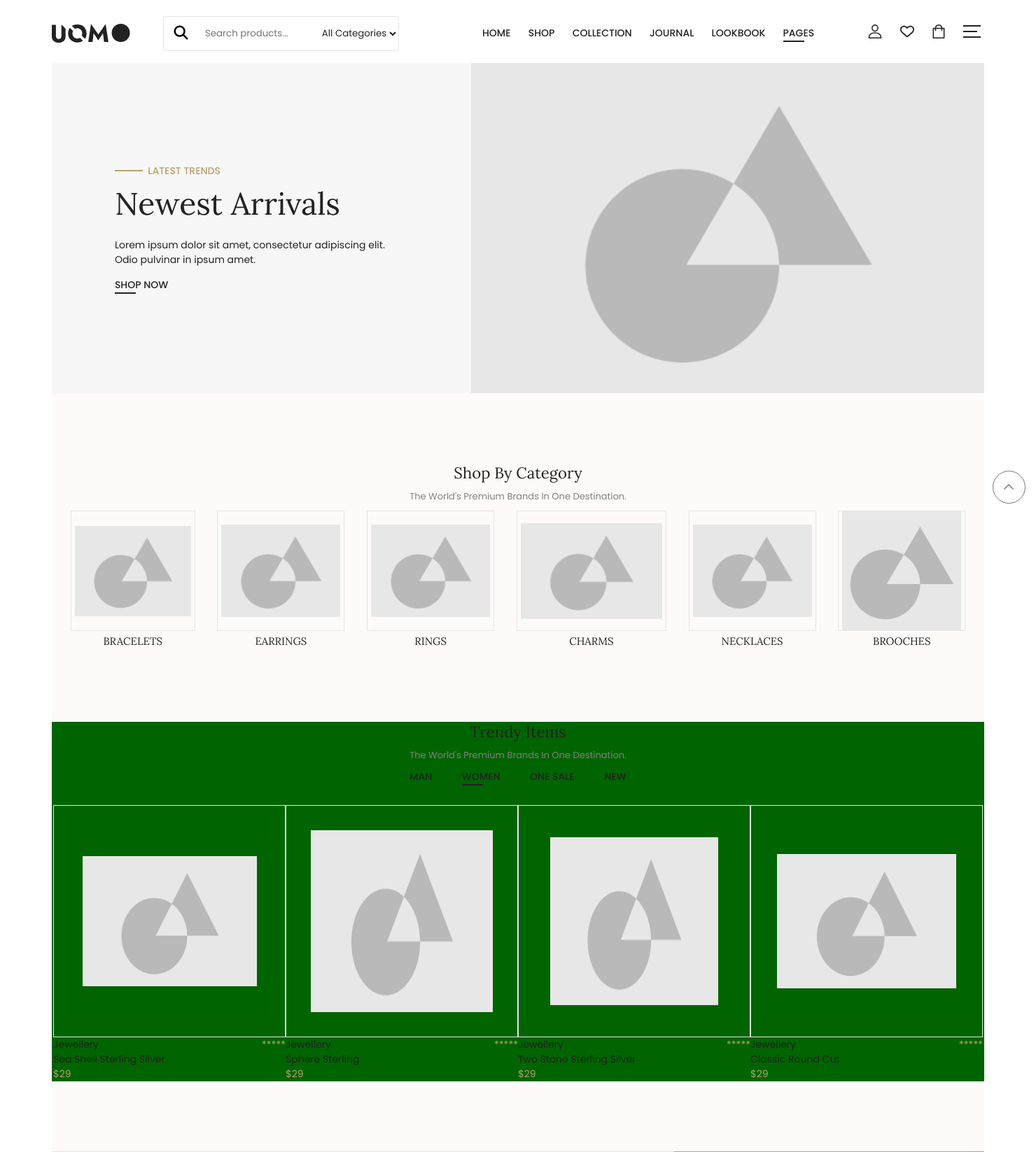
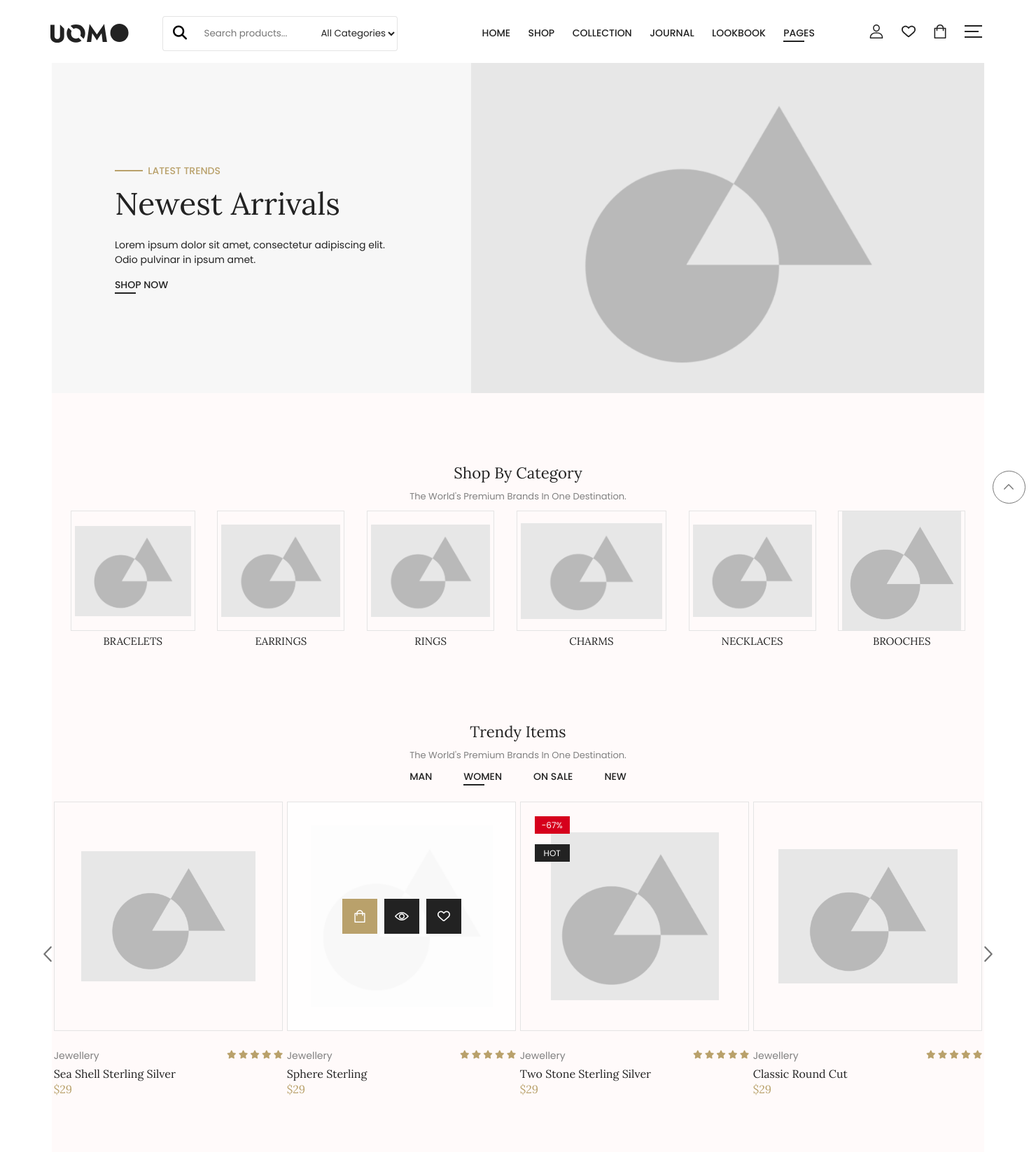
Before and after one commit to tijndk/codecrashers-testing, a PHP site: page / in a window 1480 px wide. Shown: the top 1647 px of the page at 70% size. Run offline with PHP 8.4, Linux system fonts and the light colour scheme; some libraries are stand-ins or nearby versions.

Commit message:
trendy items

```diff
--- a/CSS/Eindopdracht/css/general.css
+++ b/CSS/Eindopdracht/css/general.css
@@ -9,6 +9,7 @@
     --background-color-one: #ffffff;
     --color-one: #222222;
     --color-two: #B9A16B;
+    --color-three: #808080;
 }
 
 /* font voor de hele pagina */
@@ -95,14 +110,20 @@ nav.menu > ul a:hover::after {
 
 /* Het gedeelte van de header */
 div#container > header {
+    width: 96vw;
     height: 90px;
-    background-color: var(--background-color-one);
+
+    place-self: center;
     position: sticky;
     top: 0;
     left: 0;
     z-index: 1000;
+
+    background-color: var(--background-color-one);
 }
 div#container > header > div {
+    width: 94%;
+    margin: 0 auto;
     display: flex;
     flex-direction: row;
     justify-content: space-between;
@@ -305,62 +330,178 @@ article#category figcaption {
 /* -EINDE van Shop By Category gedeelte- */
 
 
-/* Het "Trendy Item" gedeelte */
-article#trendy {
+/* Het "Trendy Item" gedeelte en het "Best Selling" gedeelte omdat ze 90% hetzelfde zijn */
+article#trendy,
+article#best-selling {
     display: flex;
     flex-direction: column;
     align-items: center;
 }
 
-article#trendy > header {
+article#trendy > header,
+article#best-selling > header {
     text-align: center;
+}
+
+article#best-selling > header > p {
+    margin-bottom: 25px;
 }
 
 article#trendy > header > ul {
     display: flex;
     flex-direction: row;
     justify-content: space-between;
-    margin-bottom: 30px;
+    margin-bottom: 25px;
     font-weight: 500;
 }
-article#trendy > header > ul a:hover::after {
-    content: '';
-    height: 2px;
-    width: 30px;
 
-    display: block;
-    position: absolute;
-    background-color: var(--color-one);
+
+article#trendy > section,
+article#best-selling > section {
+    width: 100%;
+    display: flex;
+    flex-direction: row;
+    justify-content: space-around;
+
+    position: relative;
 }
 
-article#trendy > section {
+article#trendy > section > div,
+article#best-selling > section > div {
+    width: 93vw;
+
     display: flex;
-    flex-direction: row;
+    justify-content: space-between;
+    position: absolute;
+    top: calc(50% - 6px);
 }
-article#trendy > section a {
+article#trendy > section > div > a,
+article#best-selling > section > div > a {
+ padding: 5px;
+}
+
+article#trendy img[alt="previous"],
+article#best-selling img[alt="previous"] {
+    rotate: -90deg;
+}
+article#trendy img[alt="next"],
+article#best-selling img[alt="next"] {
+    rotate: 90deg;
+}
+
+article#trendy > section a,
+article#best-selling > section a {
     text-transform: capitalize;
 }
 
-/* kleine randje om de afbeeldingen in "Trendy Items" */
-article#trendy figure div.trendy.img-border {
-    width: 330px;       /* VERANDER DIT + VERANDER DE GROOTTE PER DIV */
-    height: 330px;
+/* kleine randje om de afbeeldingen in "Trendy Items" en "Best Selling" */
+article#trendy figure div.trendy.img-border,
+article#best-selling figure div.best-selling.img-border {
+    width: 22vw;
+    min-width: 260px;
+    max-width: 330px;
+    aspect-ratio: 1 / 1;
+
+    display: flex;
+    justify-content: center;
+    align-items: center;
+    position: relative;
+
+    border: 1px solid #E4E4E4;
+}
+
+
+#trendy img,
+#best-selling img {
+    object-fit: cover;
+}
+
+#trendy figcaption,
+#best-selling figcaption {
+    margin-top: 25px;
+}
+
+#trendy figcaption > div,
+#best-selling figcaption > div {
+    display: flex;
+    flex-direction: row;
+    justify-content: space-between;
+    margin-bottom: 5px;
+}
+
+#trendy figcaption > a, #trendy figcaption > p,
+#best-selling figcaption > a, #best-selling figcaption > p {    /* Font voor de prijs en de naam */
+    font-family: "Lora", serif;
+    font-size: 16px;
+}
+
+#trendy figcaption > div > a,
+#best-selling figcaption > div > a {    /* De kleur van de categorie */
+    color: var(--color-three);
+}
+#trendy figcaption p,
+#best-selling figcaption p {    /* Kleur van de prijs en de sterretjes/rating */
+    color: var(--color-two);
+}
+
+#trendy figcaption > div > p,
+#best-selling figcaption > div > p {
+    font-size: 12px;
+}
+
+/* De soort overlays in "Trendy Items" en "Best Selling" in de tweede en derde afbeelingen; met het mandje, oog, en hartje, en met de -67% en HOT */
+div#item-overlay {
+    width: 100%;
+    height: 100%;
+
+    display: flex;
+    flex-direction: row;
+    justify-content: center;
+    align-items: center;
+    column-gap: 10px;
+
+    position: absolute;
+    top: 0;
+    left: 0;
+
+    background-color: rgba(255, 255, 255, 0.9);
+}
+div#item-overlay div {
+    width: 50px;
+    height: 50px;
 
     display: flex;
     justify-content: center;
     align-items: center;
 
-    border: 1px solid #E4E4E4;
+    background-color: var(--color-one);
+}
+div#item-overlay a:first-child div {
+    background-color: var(--color-two);
 }
 
-#trendy figcaption > div {
-    display: flex;
-    flex-direction: row;
-    justify-content: space-between;
+
+div#sale {
+    position: absolute;
+    top: 20px;
+    left: 20px;
 }
-#trendy figcaption p {
-    color: var(--color-two);
+div#sale > p {
+    font-size: 12px;
+    text-align: center;
+    line-height: 25px;
+    color: white;
+    width: 50px;
+    height: 25px;
+
+    background-color: #D6001C;
 }
+div#sale > p:last-child {
+    margin-top: 15px;
+    background-color: var(--color-one);
+}
+/* EINDE van Trendy en Best Selling */
+
 
 /* het gedeelte met "for her", "for him", en promotie */
 div#banner {
--- a/CSS/Eindopdracht/index.html
+++ b/CSS/Eindopdracht/index.html
@@ -44,10 +44,10 @@
                         </ul>
                     </nav>
                     <div class="icons">
-                        <a href="#"><img src="images/002-user.svg" alt="search"></a>
-                        <a href="#"><img src="images/004-heart_black.svg" alt="profile"></a>
-                        <a href="#"><img src="images/003-shopping_bag_black.svg" alt="heart"></a>
-                        <a href="#"><img src="images/005-nav_icon.svg" alt="shopping-cart"></a>
+                        <a href="#"><img src="images/002-user.svg" alt="profile"></a>
+                        <a href="#"><img src="images/004-heart_black.svg" alt="heart"></a>
+                        <a href="#"><img src="images/003-shopping_bag_black.svg" alt="shopping-cart"></a>
+                        <a href="#"><img src="images/005-nav_icon.svg" alt="menu"></a>
                     </div>
                 </div>
             </header>
@@ -119,18 +119,26 @@
                             </figure>
                         </section>
                     </article>
-                    <article id="trendy" style="background-color: darkgreen;">
+                    <article id="trendy">
                         <header>
                             <h2>trendy items</h2>
                             <p>the world's premium brands in one destination.</p>
                             <ul>
                                 <li><a href="#" target="_self">man</a></li>
                                 <li class="underline"><a href="#" target="_self">women</a></li>
-                                <li><a href="#" target="_self">one sale</a></li>
+                                <li><a href="#" target="_self">on sale</a></li>
                                 <li><a href="#" target="_self">new</a></li>
                             </ul>
                         </header>
                         <section>
+                            <div>
+                                <a href="#">
+                                    <img src="images/012-back_top.svg" width="22" height="12" alt="previous">
+                                </a>
+                                <a href="#">
+                                    <img src="images/012-back_top.svg" width="22" height="12" alt="next">
+                                </a>
+                            </div>
                             <figure>
                                 <a href="#" target="_self">
                                     <div class="trendy img-border">
@@ -139,21 +147,50 @@
                                 </a>
                                 <figcaption>
                                     <div>
-                                        <a href="#" target="_self">Jewellery</a> <p>*****</p>
+                                        <a href="#" target="_self">Jewellery</a>
+                                        <p>
+                                            <i class="fa-solid fa-star"></i>
+                                            <i class="fa-solid fa-star"></i>
+                                            <i class="fa-solid fa-star"></i>
+                                            <i class="fa-solid fa-star"></i>
+                                            <i class="fa-solid fa-star"></i>
+                                        </p>
                                     </div>
                                     <a href="#" target="_self">sea shell sterling silver</a>
                                     <p>$29</p>
                                 </figcaption>
                             </figure>
                             <figure>
-                                <a href="#" target="_self">
-                                    <div class="trendy img-border">
-                                        <img src="images/placeholder.png" width="260" height="260" alt="placeholder">
+                                <div class="trendy img-border">
+                                    <div id="item-overlay">
+                                        <a href="#">
+                                            <div>
+                                                <img src="images/003-shopping_bag_white.svg" width="16" height="18" alt="shopping-cart">
+                                            </div>
+                                        </a>
+                                        <a href="#">
+                                            <div>
+                                                <img src="images/006-eye_white.svg" width="20" height="12" alt="view">
+                                            </div>
+                                        </a>
+                                        <a href="#">
+                                            <div>
+                                                <img src="images/004-heart_white.svg" width="18" height="15" alt="heart">
+                                            </div>
+                                        </a>
                                     </div>
-                                </a>
+                                    <img src="images/placeholder.png" width="260" height="260" alt="placeholder">
+                                </div>
                                 <figcaption>
                                     <div>
-                                        <a href="#" target="_self">Jewellery</a> <p>*****</p>
+                                        <a href="#" target="_self">Jewellery</a>
+                                        <p>
+                                            <i class="fa-solid fa-star"></i>
+                                            <i class="fa-solid fa-star"></i>
+                                            <i class="fa-solid fa-star"></i>
+                                            <i class="fa-solid fa-star"></i>
+                                            <i class="fa-solid fa-star"></i>
+                                        </p>
                                     </div>
                                     <a href="#" target="_self">sphere sterling</a>
                                     <p>$29</p>
@@ -162,12 +199,23 @@
                             <figure>
                                 <a href="#" target="_self">
                                     <div class="trendy img-border">
+                                        <div id="sale">
+                                            <p>-67%</p>
+                                            <p>HOT</p>
+                                        </div>
                                         <img src="images/placeholder.png" width="240" height="240" alt="placeholder">
                                     </div>
                                 </a>
                                 <figcaption>
                                     <div>
-                                        <a href="#" target="_self">Jewellery</a> <p>*****</p>
+                                        <a href="#" target="_self">Jewellery</a>
+                                        <p>
+                                            <i class="fa-solid fa-star"></i>
+                                            <i class="fa-solid fa-star"></i>
+                                            <i class="fa-solid fa-star"></i>
+                                            <i class="fa-solid fa-star"></i>
+                                            <i class="fa-solid fa-star"></i>
+                                        </p>
                                     </div>
                                     <a href="#" target="_self">two stone sterling silver</a>
                                     <p>$29</p>
@@ -181,7 +229,14 @@
                                 </a>
                                 <figcaption>
                                     <div>
-                                        <a href="#" target="_self">Jewellery</a> <p>*****</p>
+                                        <a href="#" target="_self">Jewellery</a>
+                                        <p>
+                                            <i class="fa-solid fa-star"></i>
+                                            <i class="fa-solid fa-star"></i>
+                                            <i class="fa-solid fa-star"></i>
+                                            <i class="fa-solid fa-star"></i>
+                                            <i class="fa-solid fa-star"></i>
+                                        </p>
                                     </div>
                                     <a href="#" target="_self">classic round cut</a>
                                     <p>$29</p>
@@ -219,42 +274,109 @@
                             <p>the world's premium brands in one destination.</p>
                         </header>
                         <section>
+                            <div>
+                                <img src="images/012-back_top.svg" width="22" height="12" alt="previous">
+                                <img src="images/012-back_top.svg" width="22" height="12" alt="next">
+                            </div>
                             <figure>
                                 <a href="#" target="_self">
-                                    <img src="images/placeholder.png" width="249" height="186" alt="placeholder">
+                                    <div class="best-selling img-border">
+                                        <img src="images/placeholder.png" width="249" height="186" alt="placeholder">
+                                    </div>
                                 </a>
                                 <figcaption>
-                                    <div><a href="#" target="_self">Jewellery</a> <p>*****</p></div>
+                                    <div>
+                                        <a href="#" target="_self">Jewellery</a>
+                                        <p>
+                                            <i class="fa-solid fa-star"></i>
+                                            <i class="fa-solid fa-star"></i>
+                                            <i class="fa-solid fa-star"></i>
+                                            <i class="fa-solid fa-star"></i>
+                                            <i class="fa-solid fa-star"></i>
+                                        </p>
+                                    </div>
                                     <a href="#" target="_self">sea shell sterling silver</a>
                                     <p>$29</p>
                                 </figcaption>
                             </figure>
                             <figure>
-                                <a href="#" target="_self">
+                                <div class="best-selling img-border">
+                                    <div id="item-overlay">
+                                        <a href="#">
+                                            <div>
+                                                <img src="images/003-shopping_bag_white.svg" width="16" height="18" alt="shopping-cart">
+                                            </div>
+                                        </a>
+                                        <a href="#">
+                                            <div>
+                                                <img src="images/006-eye_white.svg" width="20" height="12" alt="view">
+                                            </div>
+                                        </a>
+                                        <a href="#">
+                                            <div>
+                                                <img src="images/004-heart_white.svg" width="18" height="15" alt="heart">
+                                            </div>
+                                        </a>
+                                    </div>
                                     <img src="images/placeholder.png" width="260" height="260" alt="placeholder">
-                                </a>
+                                </div>
                                 <figcaption>
-                                    <div><a href="#" target="_self">Jewellery</a> <p>*****</p></div>
+                                    <div>
+                                        <a href="#" target="_self">Jewellery</a>
+                                        <p>
+                                            <i class="fa-solid fa-star"></i>
+                                            <i class="fa-solid fa-star"></i>
+                                            <i class="fa-solid fa-star"></i>
+                                            <i class="fa-solid fa-star"></i>
+                                            <i class="fa-solid fa-star"></i>
+                                        </p>
+                                    </div>
                                     <a href="#" target="_self">sphere sterling</a>
                                     <p>$29</p>
                                 </figcaption>
                             </figure>
                             <figure>
                                 <a href="#" target="_self">
-                                    <img src="images/placeholder.png" width="240" height="240" alt="placeholder">
+                                    <div class="best-selling img-border">
+                                        <div id="sale">
+                                            <p>-67%</p>
+                                            <p>HOT</p>
+                                        </div>
+                                        <img src="images/placeholder.png" width="240" height="240" alt="placeholder">
+                                    </div>
                                 </a>
                                 <figcaption>
-                                    <div><a href="#" target="_self">Jewellery</a> <p>*****</p></div>
+                                    <div>
+                                        <a href="#" target="_self">Jewellery</a>
+                                        <p>
+                                            <i class="fa-solid fa-star"></i>
+                                            <i class="fa-solid fa-star"></i>
+                                            <i class="fa-solid fa-star"></i>
+                                            <i class="fa-solid fa-star"></i>
+                                            <i class="fa-solid fa-star"></i>
+                                        </p>
+                                    </div>
                                     <a href="#" target="_self">two stone sterling silver</a>
                                     <p>$29</p>
                                 </figcaption>
                             </figure>
                             <figure>
                                 <a href="#" target="_self">
-                                    <img src="images/placeholder.png" width="256" height="192" alt="placeholder">
+                                    <div class="best-selling img-border">
+                                        <img src="images/placeholder.png" width="256" height="192" alt="placeholder">
+                                    </div>
                                 </a>
                                 <figcaption>
-                                    <div><a href="#" target="_self">Jewellery</a> <p>*****</p></div>
+                                    <div>
+                                        <a href="#" target="_self">Jewellery</a>
+                                        <p>
+                                            <i class="fa-solid fa-star"></i>
+                                            <i class="fa-solid fa-star"></i>
+                                            <i class="fa-solid fa-star"></i>
+                                            <i class="fa-solid fa-star"></i>
+                                            <i class="fa-solid fa-star"></i>
+                                        </p>
+                                    </div>
                                     <a href="#" target="_self">classic round cut</a>
                                     <p>$29</p>
                                 </figcaption>
```
Also changed, not shown: other parts of CSS/Eindopdracht/css/general.css (+24 -21 lines).
